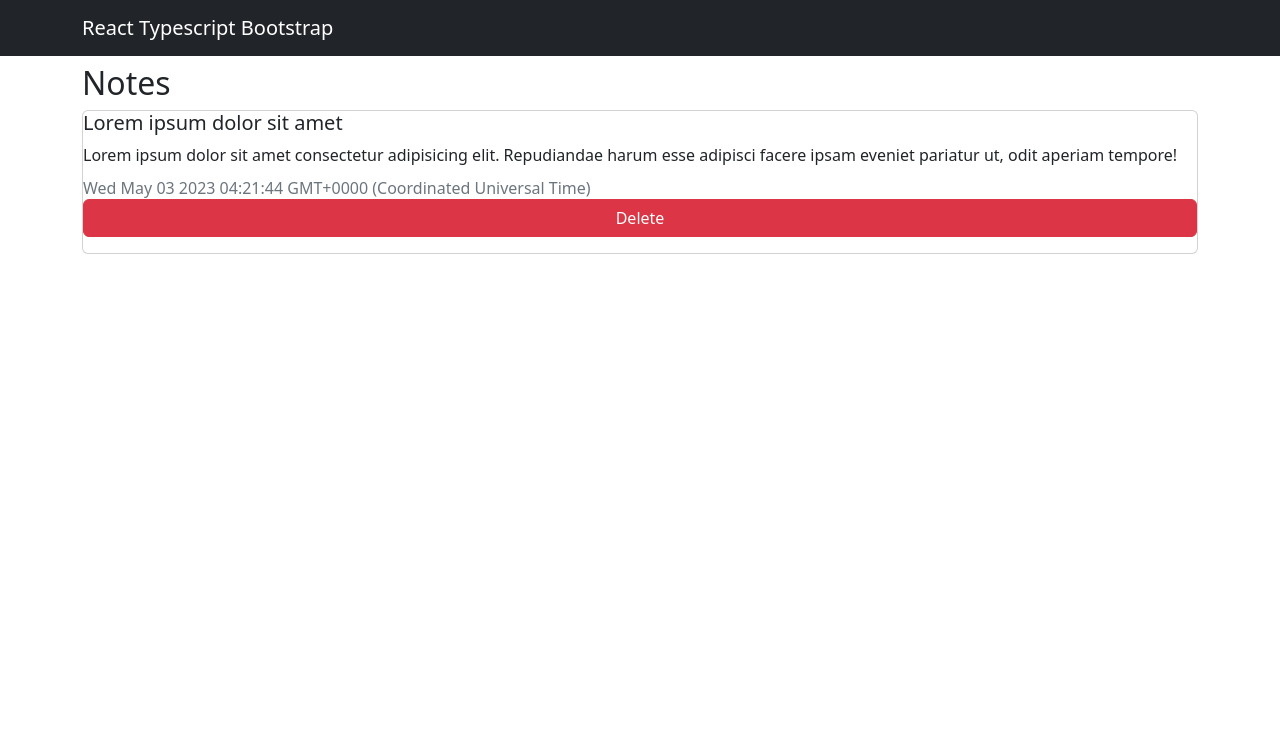
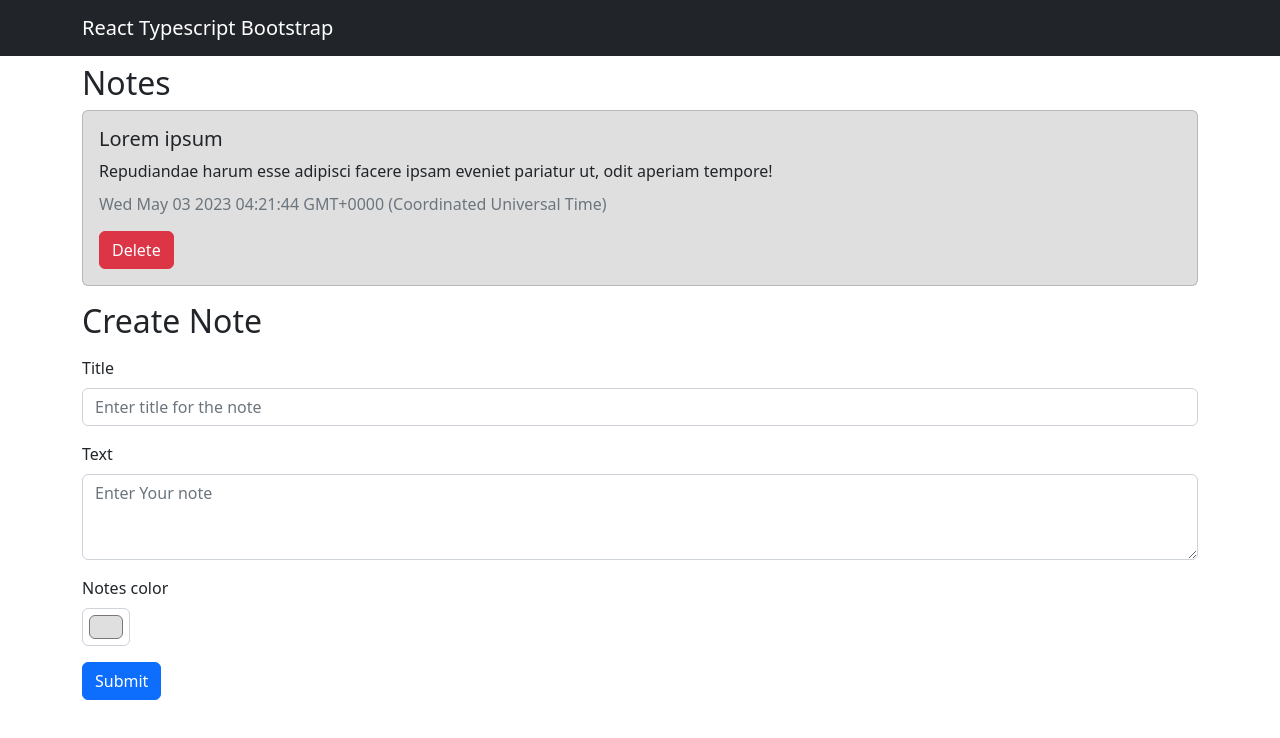
Before and after one commit to ihesinuloisreal/Front_End-form-validation, a React (Vite) app: page / in a window 1280 px wide. Shown: the top 738 px of the page. Built offline with nearby package versions, Linux system fonts and the light colour scheme.

Commit message:
Completion of the FrontEnd of my Note App

```diff
--- a/src/App.tsx
+++ b/src/App.tsx
@@ -4,14 +4,15 @@ import './App.css'
 import Header from './Components/Header';
 import { Container, Row, Col } from 'react-bootstrap'
 import NoteList from './Components/NoteList';
+import { CreateNote } from './Components/CreateNote';
 
 
 function App() {
   const [notes, setnotes] = useState<Note[]>([{
     id: (new Date).toString(),
-    title: "Lorem ipsum dolor sit amet",
-    text: "Lorem ipsum dolor sit amet consectetur adipisicing elit. Repudiandae harum esse adipisci facere ipsam eveniet pariatur ut, odit aperiam tempore!",
-    color: "blue",
+    title: "Lorem ipsum ",
+    text: "Repudiandae harum esse adipisci facere ipsam eveniet pariatur ut, odit aperiam tempore!",
+    color: "#dfdfdf",
     date: (new Date).toString()
 
   }])
@@ -22,7 +23,12 @@ function App() {
       <Container className='mt-5'>
         <Row>
           <Col>
-            <NoteList notes = { notes }/>
+            <NoteList notes = { notes } setnotes = { setnotes }/>
+          </Col>
+        </Row>
+        <Row>
+          <Col>
+            <CreateNote notes = { notes } setnotes = { setnotes }/>
           </Col>
         </Row>
       </Container>
--- a/src/Components/CreateNote.tsx
+++ b/src/Components/CreateNote.tsx
@@ -0,0 +1,54 @@
+import React, { useRef, useState } from 'react'
+import Button from 'react-bootstrap/Button'
+import { Form, Alert } from 'react-bootstrap'
+import { Note } from '../Models/NoteModel'
+
+type Props = {
+    notes: Note[],
+    setnotes: React.Dispatch<React.SetStateAction<Note[]>>
+}
+
+export const CreateNote = ({notes, setnotes}: Props) => {
+    const [error, setError] = useState<string>("");
+    const titleRef = useRef<HTMLInputElement | null>(null);
+    const textRef = useRef<HTMLTextAreaElement | null>(null);
+    const ColorRef = useRef<HTMLInputElement | null>(null);
+
+    const handleSubmit = (e:React.FormEvent<HTMLFormElement>): void =>{
+        e.preventDefault();
+        if (titleRef.current?.value === "" || textRef.current?.value === "") {
+            return setError("All fields are required")
+        }
+        setError("");
+        setnotes([...notes, {
+            id: (new Date()).toString(),
+            title: (titleRef.current as HTMLInputElement).value,
+            text: (textRef.current as HTMLTextAreaElement).value,
+            color: (ColorRef.current as HTMLInputElement).value,
+            date: (new Date()).toString()
+        }]);
+        (titleRef.current as HTMLInputElement).value = "";
+        (textRef.current as HTMLTextAreaElement).value = "";
+    }
+  return (
+    <div>
+        <h2>Create Note</h2>
+        <Form className='mt-3 mb-3' onSubmit={(e) => handleSubmit(e)}>
+            {error && <Alert variant='danger'>{error}</Alert>}
+            <Form.Group className='mb-3' controlId='formBasicTitle'>
+                <Form.Label>Title</Form.Label>
+                <Form.Control type='text' placeholder='Enter title for the note' ref={ titleRef }/>
+            </Form.Group>
+            <Form.Group className='mb-3' controlId='formBasicText'>
+                <Form.Label>Text</Form.Label>
+                <Form.Control placeholder='Enter Your note' as="textarea" rows={3} ref={ textRef }/>
+            </Form.Group>
+            <Form.Group className='mb-3'>
+                <Form.Label htmlFor='colorInput'>Notes color</Form.Label>
+                <Form.Control type='color' id='colorInput' defaultValue="#dfdfdf" title='Choose your color' ref={ColorRef} />
+            </Form.Group>
+            <Button type="submit" variant='primary'> Submit</Button>
+        </Form>
+    </div>
+  )
+}
--- a/src/Components/NoteList.tsx
+++ b/src/Components/NoteList.tsx
@@ -3,13 +3,17 @@ import Notes from './Notes'
 import { Note } from '../Models/NoteModel'
 
 type NotesProps = {
-    notes: Note[]
+    notes: Note[],
+    setnotes: React.Dispatch<React.SetStateAction<Note[]>>
 }
 
-const NoteList = ({notes}: NotesProps) => {
+const NoteList = ({notes, setnotes}: NotesProps) => {
+    const handleDelete = (id:string) =>{
+        setnotes(notes.filter(note => note.id !== id))
+    }
     const renderNote = ():JSX.Element[] => {
         return notes.map(note => {
-            return <Notes key={note.id} note={note}/>
+            return <Notes key={note.id} note={note} handleDelete = {handleDelete}/>
         })
     }
   return (
--- a/src/Components/Notes.tsx
+++ b/src/Components/Notes.tsx
@@ -4,17 +4,20 @@ import { Card } from 'react-bootstrap'
 import Button from 'react-bootstrap/Button'
 
 type Props = {
-    note: Note
+    note: Note,
+    handleDelete:  (id: string) => void
 }
 
-const Notes = ({note}: Props) => {
+const Notes = ({note, handleDelete}: Props) => {
   return (
     <div className='mb-3'>
-        <Card>
-            <Card.Title>{note.title}</Card.Title>
-            <Card.Text>{note.text}</Card.Text>
-            <Card.Subtitle className='text-muted'>{note.date}</Card.Subtitle >
-            <Button className='mb-3' variant='danger'>Delete</Button>
+        <Card style={{backgroundColor: note.color}}>
+            <Card.Body>
+                <Card.Title>{note.title}</Card.Title>
+                <Card.Text>{note.text}</Card.Text>
+                <Card.Subtitle className='text-muted'>{note.date}</Card.Subtitle >
+                <Button className='mt-3' variant='danger' onClick={ () => handleDelete(note.id)}>Delete</Button>
+            </Card.Body>
         </Card>
     </div>
   )
```
